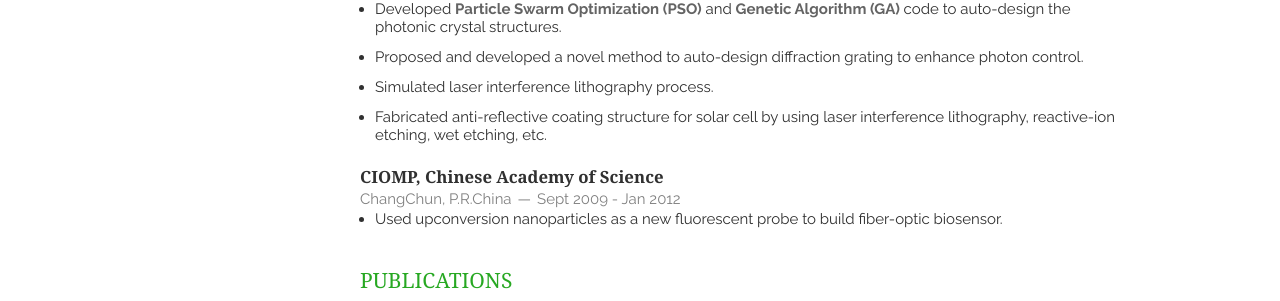
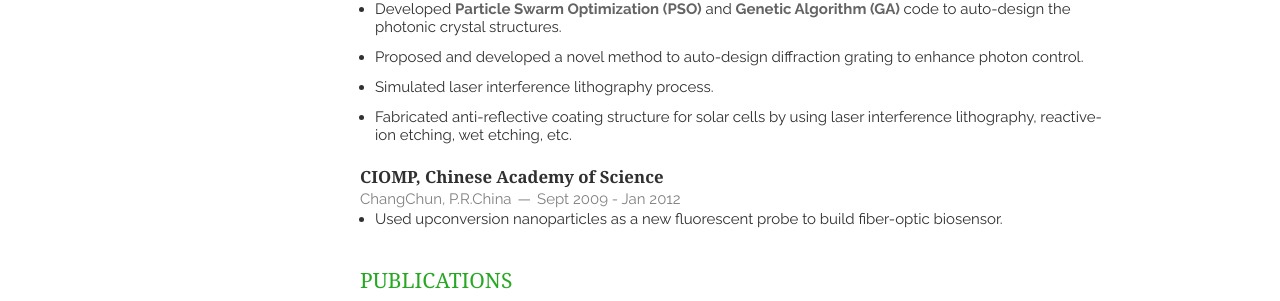
Before and after one commit to insaliujia/insaliujia.github.io, a Jekyll site: the page built from index.html, in a window 1280 px wide. Shown: the part 578-879 px from the top of the page. Built offline with Jekyll 4.4.1, drawn with Linux system fonts in a browser that asks for light colours; nearby versions of some CDN libraries; Markdown is read by kramdown in place of the engine named in the settings; the list of posts is cut into pages by our own code.

Commit message:
update cv 2016/01/17

```diff
--- a/_includes/research.html
+++ b/_includes/research.html
@@ -16,7 +16,7 @@
 			</li>
 			<li>Simulated laser interference lithography process.
 			</li>
-			<li>Fabricated anti-reflective coating structure for solar cell by using laser interference lithography, reactive-ion etching, wet etching, etc.
+			<li>Fabricated anti-reflective coating structure for solar cells by using laser interference lithography, reactive-ion etching, wet etching, etc.
 			</li>
 		</ul>
     </article>
```
